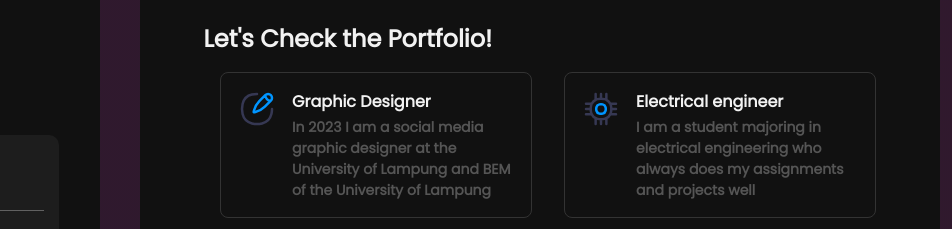
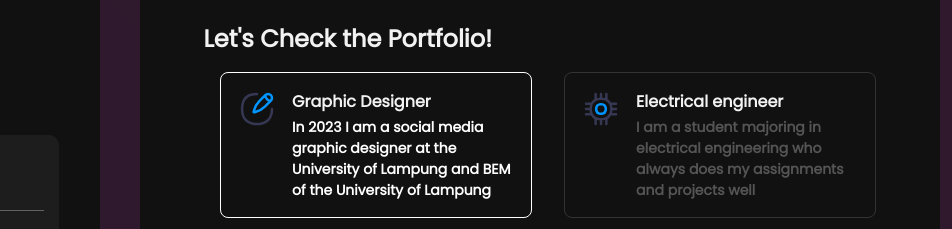
Before and after one commit to ricoprediansyah/Fortopolio-RicoPrediansyah, a plain HTML site: page index.html in a window 1280 px wide. In both pictures the pointer is over the element 703 px from the left and 453 px from the top of the page. Shown: the part 308-537 px from the top of the page, 328-1280 px from the left. Drawn offline with Linux system fonts and the light colour scheme.

Commit message:
update hover box-skill

```diff
--- a/assets/CSS/Style.css
+++ b/assets/CSS/Style.css
@@ -264,7 +264,21 @@ body{
     border: 1px solid #333;
     padding: 1rem;
     margin: 1rem;
+    transition: .5s;
 }
+
+.skills a .skill-box:hover{
+  border: 1px solid white;
+}
+
+.skills p{
+  transition: .5s;
+}
+
+.skills p:hover{
+  color: white;
+}
+
 /* tata letak box skill */
 .about .skills{
     display: grid;
```
